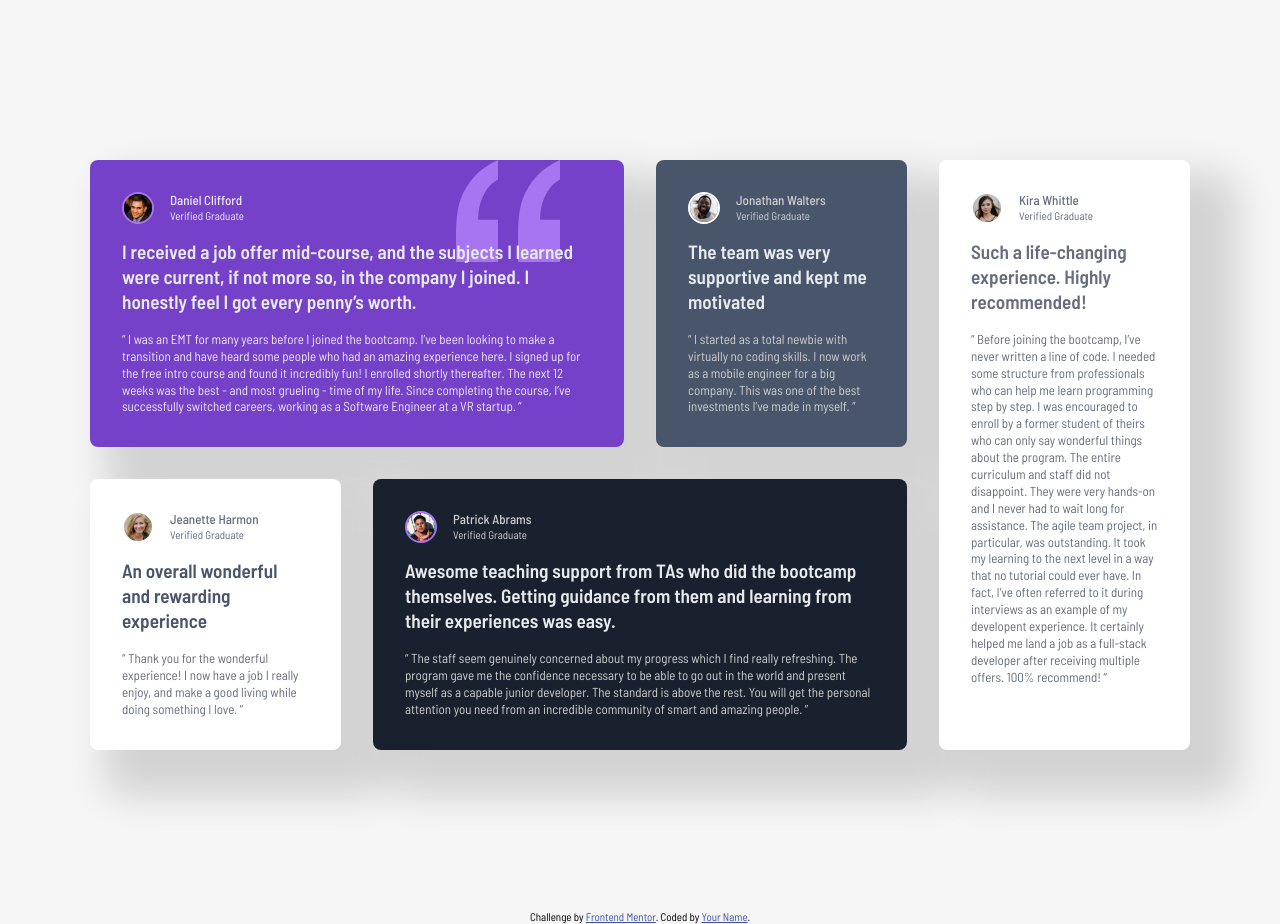
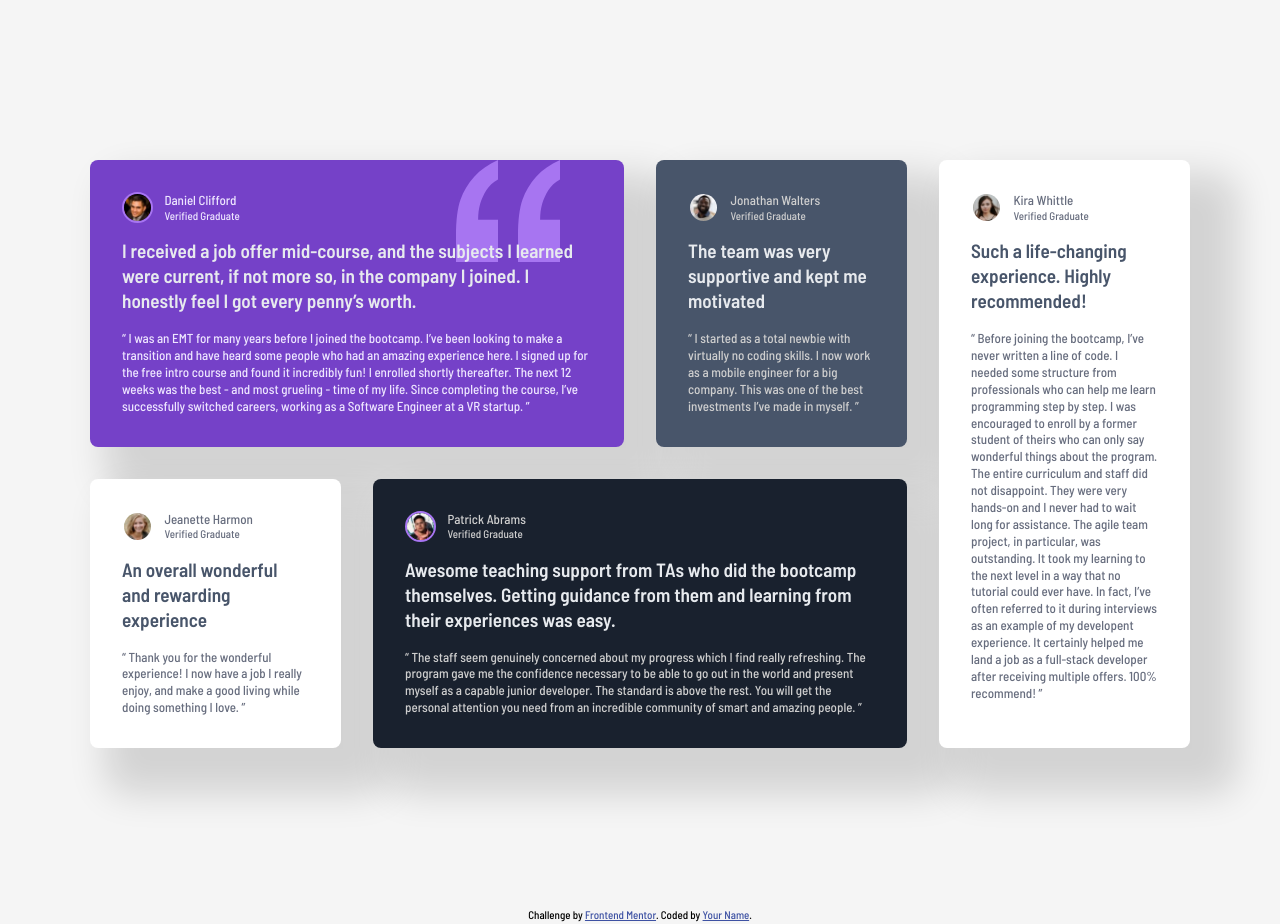
Before and after one commit to abrahmgerund/mm.testimonialsgrid, a plain HTML site: page index.html in a window 1280 px wide. Drawn offline with Linux system fonts and the light colour scheme.

Commit message:
Update styles.css

```diff
--- a/css/styles.css
+++ b/css/styles.css
@@ -27,7 +27,7 @@ body {
     text-decoration: none;
     list-style: none;
     background: #f5f5f5;
-    font-weight: 400;
+    font-weight: 500;
     line-height: 1.3;
 }
 
@@ -47,12 +47,12 @@ section {
 .card .identity {
     display: flex;
     justify-content: start;
-    gap: 1rem;
+    gap: 0.7rem;
 }
 
 .card .portrait {
-    width: 2rem;
-    height: 2rem;
+    width: 1.95rem;
+    height: 1.95rem;
     border-radius: 2rem;
     border: 2px solid #a775f2;
 }
@@ -91,7 +91,7 @@ section {
 .card-2 .portrait,
 .card-3 .portrait,
 .card-5 .portrait {
-    border: 2px solid white;
+    border: 2px solid transparent;
 }
 
 .card-2 .identity,
@@ -107,7 +107,7 @@ section {
 }
 
 .card-3 .quote,
-.card-3 .quote {
+.card-5 .quote {
     color: var(--grey-500);
 }
 
```
